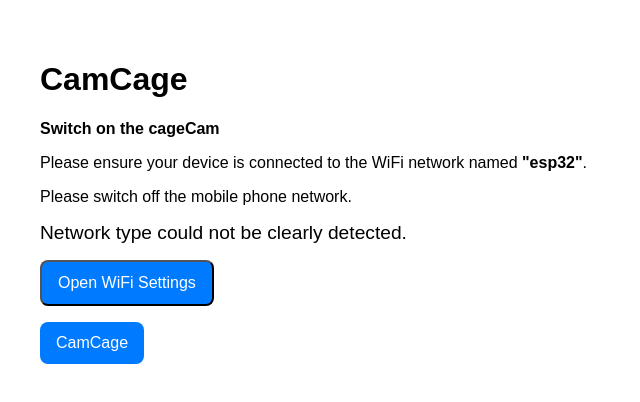
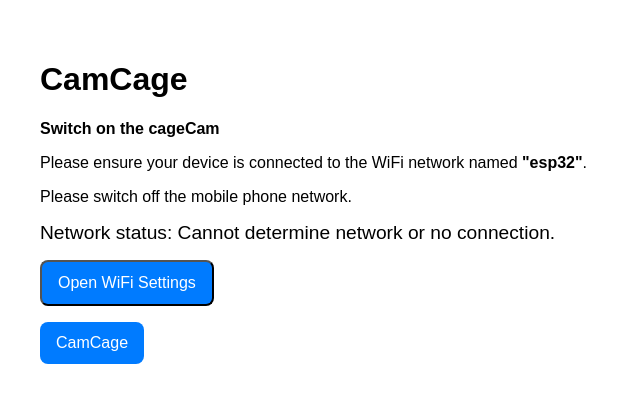
Before and after one commit to ondrejstranik/CamCage, a plain HTML site: page index.html in a window 1280 px wide. Both pictures are taken after a click on the button "Open WiFi Settings". Shown: the whole page, without its empty margins (0-640 px from the left). Drawn offline with Linux system fonts and the light colour scheme.

Commit message:
Update index.html

```diff
--- a/index.html
+++ b/index.html
@@ -18,7 +18,7 @@
   <p>Please switch off the mobile phone network.</p>
 
   <div id="message">Checking network...</div>
-  <div class="note" id="cellNote"></div>
+  <div class="note" id="statusNote"></div>
 
   <button class="btn" id="wifiBtn">Open WiFi Settings</button>
   <a class="btn" href="http://192.168.4.1" target="_blank">CamCage</a>
@@ -26,36 +26,43 @@
   <script>
     function checkNetwork() {
       const msg = document.getElementById('message');
-      const cellNote = document.getElementById('cellNote');
+      const statusNote = document.getElementById('statusNote');
 
-      if (!('connection' in navigator)) {
-        msg.textContent = 'Your browser does not support network detection.';
-        return;
+      let isCell = false;
+      let isWifi = false;
+
+      if ('connection' in navigator) {
+        const type = navigator.connection.type || navigator.connection.effectiveType;
+        if (type && type.includes('cell')) isCell = true;
+        if (type && type.includes('wifi')) isWifi = true;
       }
 
-      const type = navigator.connection.type || navigator.connection.effectiveType;
+      let statusMsg = 'Network status: ';
+      if (isWifi && isCell) statusMsg += 'Both WiFi and mobile network are active.';
+      else if (isWifi) statusMsg += 'Connected to WiFi only.';
+      else if (isCell) statusMsg += 'Connected to mobile network only.';
+      else statusMsg += 'Cannot determine network or no connection.';
 
-      if (type && type.includes('cell')) {
-        msg.textContent = 'You are currently on a mobile network.';
-        cellNote.textContent = 'Please switch off your cellular/mobile data and connect to WiFi (esp32).';
-      } else if (type && type.includes('wifi')) {
-        msg.textContent = 'You are on a WiFi network.';
-        cellNote.textContent = '';
-      } else {
-        msg.textContent = 'Network type could not be clearly detected.';
-        cellNote.textContent = '';
-      }
+      msg.textContent = statusMsg;
     }
 
     window.addEventListener('load', checkNetwork);
 
     document.getElementById('wifiBtn').addEventListener('click', () => {
-      const ua = navigator.userAgent.toLowerCase();
+      // Robust detection of Android, Windows, iOS
+      const ua = (navigator.userAgent || navigator.vendor || window.opera || '').toLowerCase();
       if (ua.includes('android')) {
-        window.location.href = 'intent://#Intent;scheme=android.settings.WIFI_SETTINGS;end';
+        // Android Chrome/Firefox
+        try {
+          window.location.href = 'intent://wifi/#Intent;scheme=android.settings.WIFI_SETTINGS;end';
+        } catch (e) {
+          alert('Please open WiFi settings manually on your Android device.');
+        }
       } else if (ua.includes('windows')) {
+        // Windows PC
         window.location.href = 'ms-settings:network-wifi';
       } else if (ua.includes('iphone') || ua.includes('ipad') || ua.includes('ipod')) {
+        // iOS devices
         window.location.href = 'App-Prefs:root=WIFI';
       } else {
         alert('Your device does not support automatic opening of WiFi settings. Please open it manually.');
```
